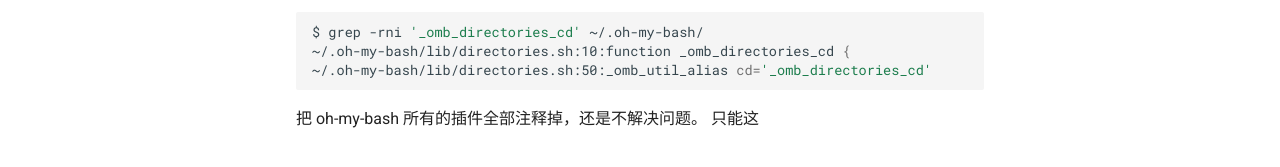
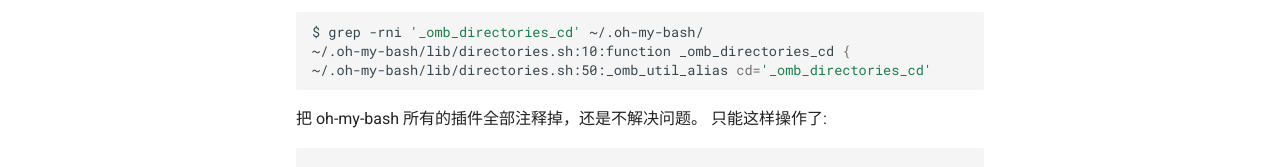
Before and after one commit to ymma98/technotes, an MkDocs documentation site: the page built from docs/Linux/terminal_快捷键以及配置.md, in a window 1280 px wide and 900 px high, scrolled down 2147 px. Shown: the part 688-855 px from the top of the window. Built offline with MkDocs 1.6.1 and Material for MkDocs 9.7.7, drawn with Linux system fonts in a browser that asks for light colours; part of the change alters nothing that is shown.

Commit message:
docs/Linux/terminal_快捷键以及配置.md updated from https://stackedit.cn/

````diff
--- a/docs/Linux/terminal_快捷键以及配置.md
+++ b/docs/Linux/terminal_快捷键以及配置.md
@@ -98,10 +98,13 @@ $ grep -rni '_omb_directories_cd' ~/.oh-my-bash/
 ~/.oh-my-bash/lib/directories.sh:50:_omb_util_alias cd='_omb_directories_cd'
 ```
 把 oh-my-bash 所有的插件全部注释掉，还是不解决问题。
-只能这
+只能这样操作了:
+```bash
+
+```
 
 <!--stackedit_data:
-eyJoaXN0b3J5IjpbLTE3MTkwOTAxMTgsNzkyOTU4NjY0LC0yMD
+eyJoaXN0b3J5IjpbLTE4MjcwNjk4ODYsNzkyOTU4NjY0LC0yMD
 g1NjIzNjMwLDEwODY2MjQ0MTUsLTE5Njg1MzM0MjAsLTg0NzMy
 NDM1OSwzMDkwNjU4MjZdfQ==
 -->
````
